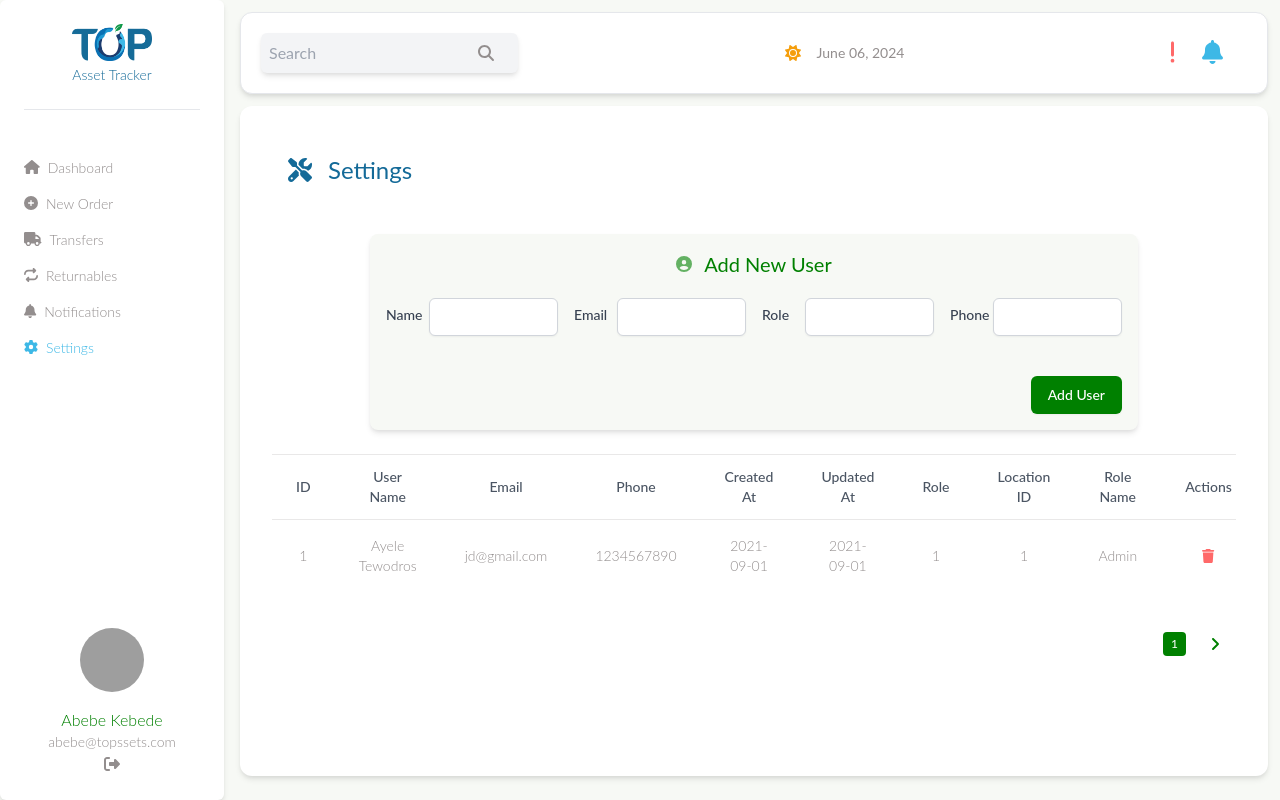
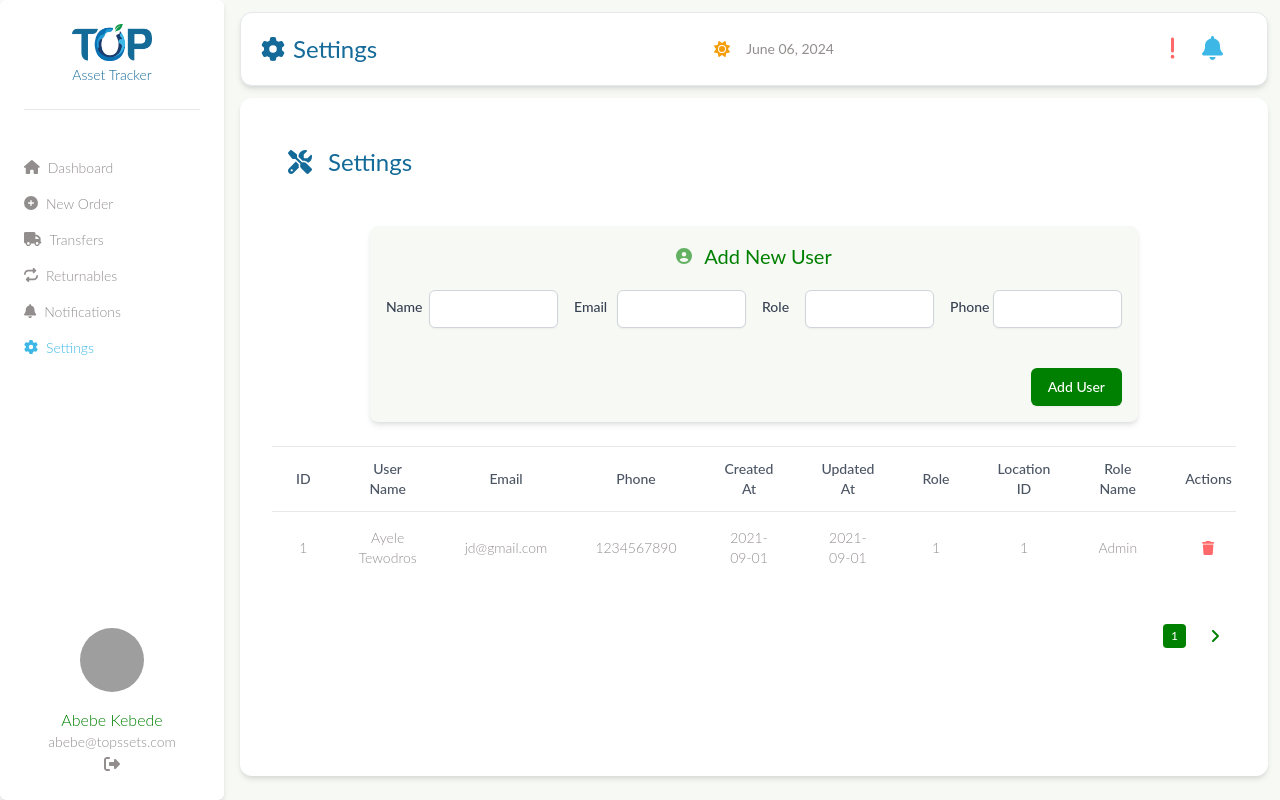
Before and after one commit to yetemegn-telaye/Top-Assset-Tracker, a React (Create React App) app: page /settings in a window 1280 px wide. Built offline with nearby package versions, Linux system fonts and the light colour scheme; no server answers; sample sign-in values are in the browser's storage; grey boxes are pictures that could not be loaded.

Commit message:
Fix titles

```diff
--- /dev/null
+++ b/src/components/common/Title.tsx
@@ -0,0 +1,9 @@
+interface TitleProps {
+    title: string;
+}
+const Title: React.FC<TitleProps> = ({ title }) => {
+    return(
+        <h1 className="text-2xl font-bold text-gray-800">{title}</h1>
+    )
+}
+export default Title;
--- a/src/components/layout/Layout.tsx
+++ b/src/components/layout/Layout.tsx
@@ -1,22 +1,51 @@
 import { FC } from "react";
+import { useLocation } from "react-router-dom";
+import { faHome, faPlusCircle, faTruck, faFileLines, faBell, faGear, faExclamation, faRepeat } from "@fortawesome/free-solid-svg-icons";
+import { IconDefinition } from "@fortawesome/fontawesome-svg-core";
 import SearchBar from "./SearchBar";
 import Sidebar from "./Sidebar";
-
 
 type LayoutProps = {
   children: React.ReactNode;
 }
 
 const Layout: FC<LayoutProps> = ({ children }) => {
+  const location = useLocation();
+
+  const getTitleAndIcon = (pathname: string): { title: string; icon: IconDefinition } => {
+    switch (pathname) {
+      case "/dashboard":
+        return { title: "Dashboard", icon: faHome };
+      case "/new-transfer":
+        return { title: "New Order", icon: faPlusCircle };
+      case "/transfers":
+        return { title: "Transfers", icon: faTruck };
+      case "/transfers/:id":
+        return { title: "Transfer Detail", icon: faTruck };
+      case "/returnables":
+        return { title: "Returnables", icon: faRepeat };
+      case "/notifications":
+        return { title: "Notifications", icon: faBell };
+      case "/settings":
+        return { title: "Settings", icon: faGear };
+      case "/alerts":
+        return { title: "Alerts", icon: faExclamation };
+      default:
+        return { title: "Asset Tracker", icon: faHome };
+    }
+  };
+
+  const { title, icon } = getTitleAndIcon(location.pathname);
+
   return (
     <div className="flex gap-1 h-screen pb-3">
       <Sidebar />
       <div className="flex flex-col gap-3 w-full m-3 mb-3">
-        <SearchBar />
+        <SearchBar title={title} icon={icon} />
         {children}
       </div>
-
     </div>
   );
 }
+
 export default Layout;
--- a/src/components/layout/SearchBar.tsx
+++ b/src/components/layout/SearchBar.tsx
@@ -1,13 +1,18 @@
 import { faBell, faExclamation, faMoon, faSun } from "@fortawesome/free-solid-svg-icons";
 import { FontAwesomeIcon } from "@fortawesome/react-fontawesome";
-import SearchInput from "../common/SearchInput";
+import { IconDefinition } from "@fortawesome/fontawesome-svg-core";
 import { useEffect, useState } from "react";
 import { useNavigate } from "react-router-dom";
 import { useDispatch } from "react-redux";
 import { AppDispatch, useAppSelector } from "../../redux/store";
 import { fetchNotificationsThunk, selectNotifications } from "../../features/notifications/notificationsSlice";
 
-const SearchBar = () => {
+interface SearchBarProps {
+  title: string;
+  icon: IconDefinition;
+}
+
+const SearchBar: React.FC<SearchBarProps> = ({ title, icon }) => {
   const dispatch = useDispatch<AppDispatch>();
   useEffect(() => {
     dispatch(fetchNotificationsThunk());
@@ -40,7 +45,11 @@ const SearchBar = () => {
 
   return (
     <div className="bg-background-paper rounded-xl shadow-md border border-gray-200 flex items-center justify-between gap-8 w-full p-5">
-      <SearchInput setSearchTerm={setSearchTerm} searchTerm={searchTerm} />
+      {/* <SearchInput setSearchTerm={setSearchTerm} searchTerm={searchTerm} /> */}
+      <div className="flex items-center gap-2">
+        <FontAwesomeIcon icon={icon} className="text-primary" size="xl" />
+        <h1 className="text-2xl text-primary">{title}</h1>
+      </div>
       <div className="flex items-center justify-center gap-4">
         <FontAwesomeIcon icon={dayTime ? faSun : faMoon} className={dayTime ? "text-yellow-500" : "text-blue-500"} />
         <p className="text-sm text-accent">{currentDate}</p>
--- a/src/features/alerts/Alerts.tsx
+++ b/src/features/alerts/Alerts.tsx
@@ -22,12 +22,12 @@ const Alerts = () => {
       return (
             <Layout>
                 <div className="flex flex-col cursor-pointer bg-background-paper rounded-xl shadow-md p-8 pb-2 w-full h-screen overflow-y-auto">
-                    <div className="flex items-center gap-4 ml-4 mb-6 pb-6 mt-4">
+                    {/* <div className="flex items-center gap-4 ml-4 mb-6 pb-6 mt-4">
                     <FontAwesomeIcon icon={faExclamation} className="text-error" size="xl" />
-                    <h1 className="text-2xl text-primary">
+                    <h2 className="text-2xl text-primary">
                         Alerts
-                    </h1>
-                    </div>
+                    </h2>
+                    </div> */}
                     <div className="flex flex-col gap-4">
                     {alerts.map((alert:any, index:any) => (
                         <AlertCard key={index} alertObj={alert} />
--- a/src/features/dashboard/Dashboard.tsx
+++ b/src/features/dashboard/Dashboard.tsx
@@ -124,7 +124,7 @@ const Dashboard = () => {
             <div className="bg-background-paper rounded-xl shadow-md p-8 pb-2 h-full w-full">
                 <div className="flex item-center justify-between mb-6 pb-6">
                     <div>
-                    <h1 className="text-2xl text-primary">Recent Transfers</h1>
+                    <h2 className="text-2xl font-light text-primary">Recent Transfers</h2>
                     <span className="text-sm text-accent">{dashboard.recent_transfers.length} in total</span>
                     </div>
                     <div className="flex gap-8 items-center">
--- a/src/features/notifications/Notifications.tsx
+++ b/src/features/notifications/Notifications.tsx
@@ -21,13 +21,13 @@ const Notifications = () => {
     return (
 
             <Layout>
-                <div className="flex flex-col cursor-pointer bg-background-paper rounded-xl shadow-md p-8 pb-2 w-full h-screen overflow-y-auto">
-                    <div className="flex items-center gap-4 ml-4 mb-6 pb-6 mt-4">
+                <div className="flex flex-col cursor-pointer bg-background-paper rounded-xl shadow-md p-10 pb-2 w-full h-screen overflow-y-auto">
+                    {/* <div className="flex items-center gap-4 ml-4 mb-6 pb-6 mt-4">
                     <FontAwesomeIcon icon={faBell} className="text-primary" size="xl" />
                     <h1 className="text-2xl text-primary">
                         Notifications
                     </h1>
-                    </div>
+                    </div> */}
                     <div className="flex flex-col gap-4">
                       {isNotificationsLoading ? <div className="flex items-center justify-center p-10">
                         <LoadingSpinner/>
--- a/src/features/returnables/ReturnableList.tsx
+++ b/src/features/returnables/ReturnableList.tsx
@@ -85,13 +85,13 @@ const ReturnableList = () => {
 
   return (
     <Layout>
-      <div className="bg-background-paper rounded-xl shadow-md p-8 pb-2 w-full h-screen overflow-y-auto">
-        <div className="flex item-center justify-between ml-4 mb-6 pb-6 mt-4">
+      <div className="bg-background-paper rounded-xl shadow-md p-10 pb-2 w-full h-screen overflow-y-auto">
+        {/* <div className="flex item-center justify-between ml-4 mb-6 pb-6 mt-4">
           <div className="flex items-center gap-4 ">
             <FontAwesomeIcon icon={faRepeat} className="text-primary" size="xl" />
             <h1 className="text-2xl text-primary">Returnables</h1>
           </div>
-        </div>
+        </div> */}
         <div className="flex justify-between mb-8 items-center">
           <SearchInput setSearchTerm={setSearchTerm} searchTerm={searchTerm} />
         </div>
--- a/src/features/transfers/NewTransferOrder.tsx
+++ b/src/features/transfers/NewTransferOrder.tsx
@@ -108,12 +108,12 @@ const NewTransferOrder = () => {
   return (
     <Layout>
       <div className="bg-background-paper rounded-xl overflow-y-auto shadow-md p-2 pb-8 w-full h-screen">
-        <div className="flex items-center gap-4 mt-4 ml-12 mb-4  pb-4">
+        {/* <div className="flex items-center gap-4 mt-4 ml-12 mb-4  pb-4">
           <FontAwesomeIcon icon={faFile} className="text-primary" size="xl" />
           <h1 className="text-2xl text-primary">
             New Order
           </h1>
-        </div>
+        </div> */}
         <div className="flex flex-col gap-8 items-center justify-center pb-3 mt-8">
           <StatusBarLine currentStatus={currentStatus} icons={icons} />
           {isCreateTransferLoading ? <div>
--- a/src/features/transfers/TransferList.tsx
+++ b/src/features/transfers/TransferList.tsx
@@ -124,12 +124,12 @@ const TransferList = () => {
   return (
     <Layout>
       <div className="bg-background-paper rounded-xl shadow-md p-8 pb-2 w-full h-screen overflow-y-auto">
-        <div className="flex items-center justify-between ml-4 mb-6 pb-6 mt-4">
+        <div className="flex items-center justify-between ml-4 mb-6 pb-6">
           <div className="flex items-center gap-4">
-            <FontAwesomeIcon icon={faTruck} className="text-primary" size="xl" />
-            <h1 className="text-2xl text-primary">
-              Transfers
-            </h1>
+            {/* <FontAwesomeIcon icon={faTruck} className="text-primary" size="xl" /> */}
+            <h4 className="text-2xl font-light text-primary">
+              Transfers List
+            </h4>
           </div>
           <button className="bg-secondary text-white px-4 py-2 rounded-md shadow-xl hover:bg-secondary-light"
             onClick={handleNavigate}
```
Lines whose indentation alone changed are shown as unchanged.
